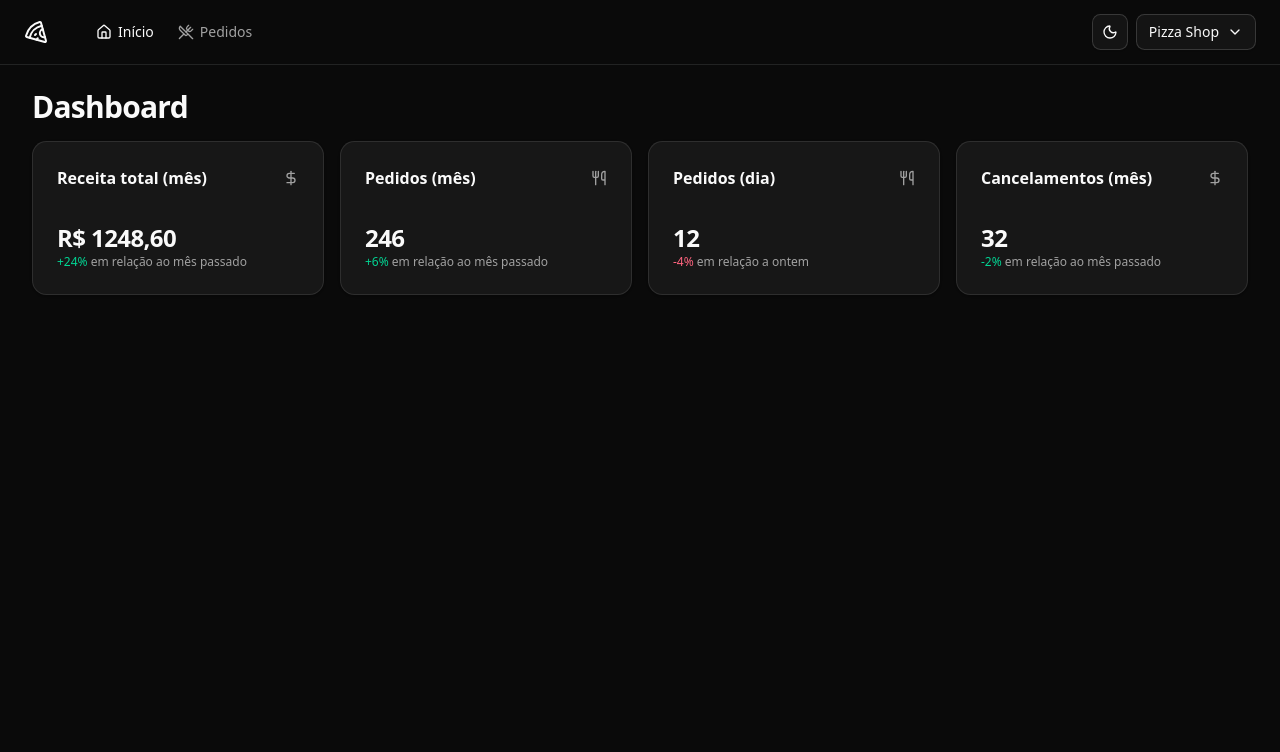
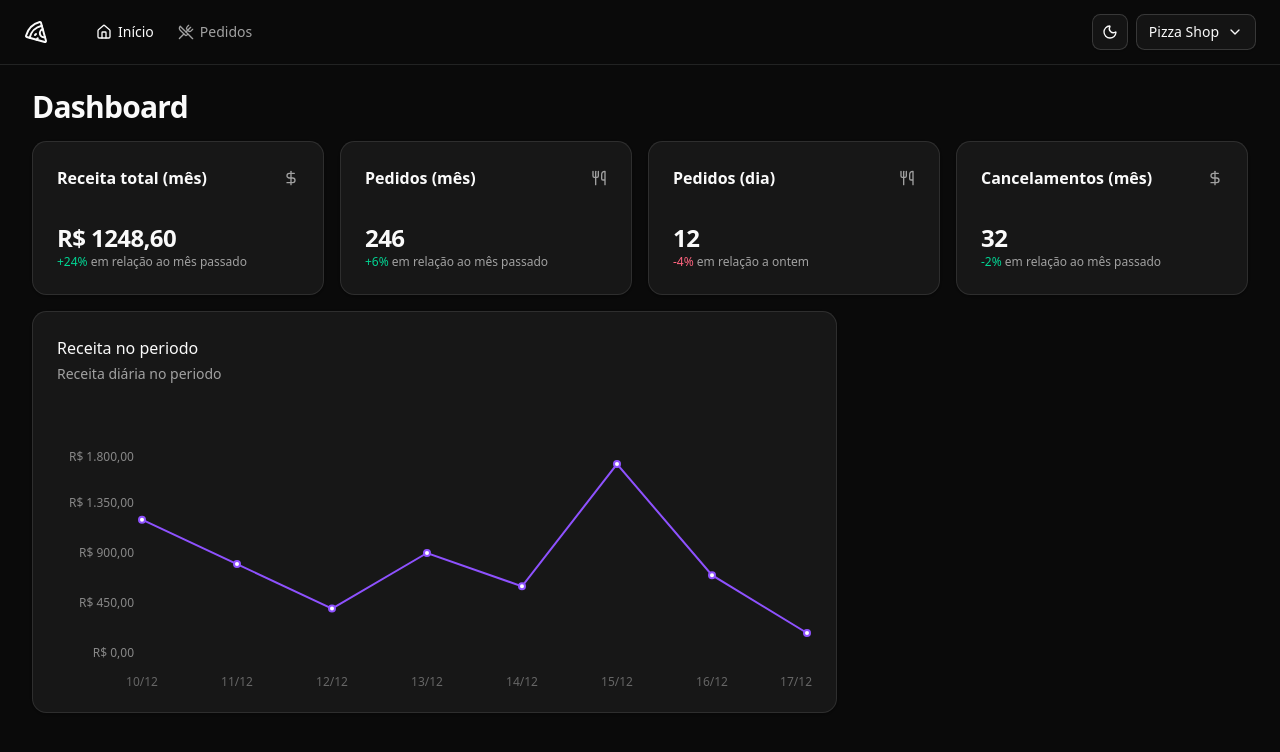
Before and after one commit to EnzoXavier1001/pizzashop-web, a React (Vite) app: page / in a window 1280 px wide. Shown: the top 752 px of the page. Built offline with nearby package versions, Linux system fonts and the light colour scheme.

Commit message:
feat: create revenue chart

```diff
--- a/package.json
+++ b/package.json
@@ -26,6 +26,7 @@
     "react-dom": "^19.1.1",
     "react-helmet-async": "^2.0.5",
     "react-hook-form": "^7.66.1",
+    "recharts": "^3.5.1",
     "sonner": "^2.0.7",
     "tailwind-merge": "^3.3.1",
     "tailwindcss": "^4.1.16",
--- a/src/pages/app/dashboard/dashboard.tsx
+++ b/src/pages/app/dashboard/dashboard.tsx
@@ -3,6 +3,7 @@ import { DayOrdersAmountCard } from "./day-orders-amount-card";
 import { MonthCanceledOrdersAmountCard } from "./month-canceled-orders-amount";
 import { MonthOrdersAmountCard } from "./month-orders-amount";
 import { MonthRevenueCard } from "./month-revenue-card";
+import { RevenueChart } from "./revenue-chart";
 
 export function Dashboard() {
 	return (
@@ -17,6 +18,10 @@ export function Dashboard() {
 					<DayOrdersAmountCard />
 					<MonthCanceledOrdersAmountCard />
 				</div>
+
+				<div className="grid grid-cols-9 gap-4">
+					<RevenueChart />
+				</div>
 			</div>
 		</>
 	);
--- /dev/null
+++ b/src/pages/app/dashboard/revenue-chart.tsx
@@ -0,0 +1,55 @@
+import {
+	CartesianGrid,
+	Line,
+	LineChart,
+	ResponsiveContainer,
+	Tooltip,
+	XAxis,
+	YAxis,
+} from "recharts";
+import colors from "tailwindcss/colors";
+import { Card, CardContent, CardDescription, CardHeader, CardTitle } from "@/components/ui/card";
+
+const data = [
+	{ date: "10/12", revenue: 1200 },
+	{ date: "11/12", revenue: 800 },
+	{ date: "12/12", revenue: 400 },
+	{ date: "13/12", revenue: 900 },
+	{ date: "14/12", revenue: 600 },
+	{ date: "15/12", revenue: 1700 },
+	{ date: "16/12", revenue: 700 },
+	{ date: "17/12", revenue: 180 },
+];
+
+export function RevenueChart() {
+	return (
+		<Card className="col-span-6">
+			<CardHeader className="flex-row items-center justify-between pb-8">
+				<div className="space-y-1">
+					<CardTitle className="text-base font-medium">Receita no periodo</CardTitle>
+					<CardDescription>Receita diária no periodo</CardDescription>
+				</div>
+			</CardHeader>
+
+			<CardContent>
+				<ResponsiveContainer width="100%" height={240}>
+					<LineChart data={data} style={{ fontSize: 12 }}>
+						<XAxis dataKey="date" tickLine={false} axisLine={false} dy={16} />
+
+						<YAxis
+							stroke="#888"
+							axisLine={false}
+							tickLine={false}
+							width={80}
+							tickFormatter={(value: number) =>
+								value.toLocaleString("pt-BR", { style: "currency", currency: "BRL" })
+							}
+						/>
+
+						<Line type="linear" strokeWidth={2} dataKey="revenue" stroke={colors.violet["500"]} />
+					</LineChart>
+				</ResponsiveContainer>
+			</CardContent>
+		</Card>
+	);
+}
--- a/src/pages/app/orders/order-table-row.tsx
+++ b/src/pages/app/orders/order-table-row.tsx
@@ -1,4 +1,4 @@
-import { DialogContent, DialogTrigger } from "@radix-ui/react-dialog";
+import { DialogTrigger } from "@radix-ui/react-dialog";
 import { ArrowRight, Search, X } from "lucide-react";
 import { Button } from "@/components/ui/button";
 import { Dialog } from "@/components/ui/dialog";
```
Also changed, not shown: 1 other file (tests, documents, lock files or other folders).
